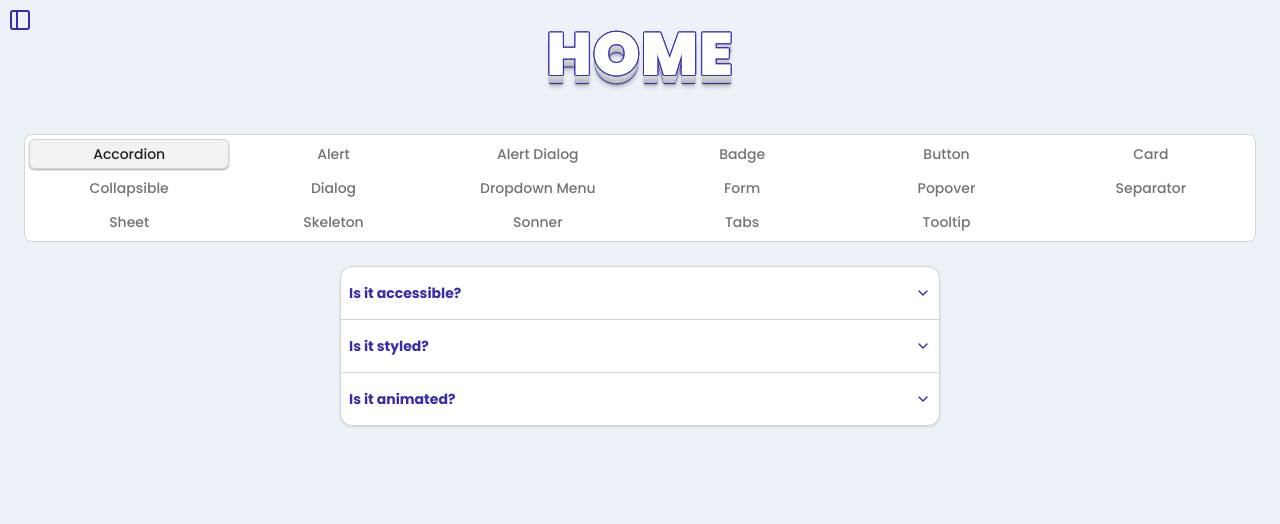
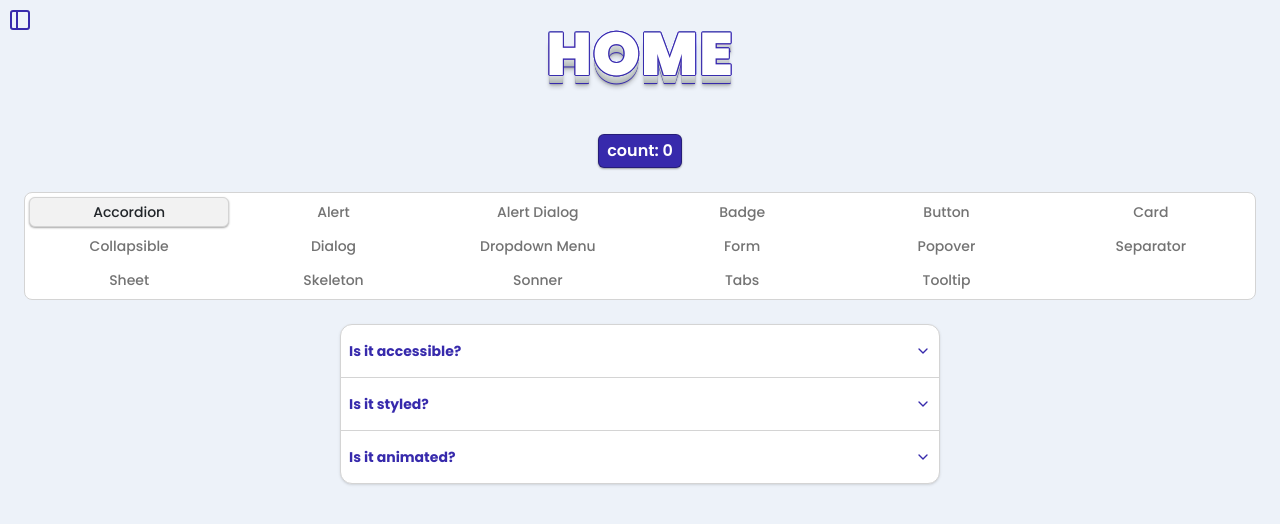
Before and after one commit to DavidCodina/nextjs-2025-template, a Next.js app: page / in a window 1280 px wide. Shown: the top 524 px of the page. Built offline with nearby package versions, Linux system fonts and the light colour scheme; no server answers; what use-context-selector would draw is missing.

Commit message:
Added Zustand

```diff
--- a/package.json
+++ b/package.json
@@ -42,7 +42,8 @@
     "sonner": "^2.0.1",
     "tailwind-merge": "^3.0.2",
     "tailwindcss-animate": "^1.0.7",
-    "use-context-selector": "^2.0.0"
+    "use-context-selector": "^2.0.0",
+    "zustand": "^5.0.3"
   },
   "devDependencies": {
     "@chromatic-com/storybook": "^3.2.6",
--- a/src/app/page.tsx
+++ b/src/app/page.tsx
@@ -1,31 +1,16 @@
 import { Page, PageContainer, Title } from 'components'
-// import { AccordionDemo } from 'components/accordion/AccordionDemo'
-// import { AlertDemo } from 'components/alert/AlertDemo'
-// import { AlertDialogDemo } from 'components/alert-dialog/AlertDialogDemo'
-// import { BadgeDemo } from 'components/badge/BadgeDemo'
-// import { ButtonDemo } from 'components/button/ButtonDemo'
-// import { CardDemo } from 'components/card/CardDemo'
-// import { CollapsibleDemo } from 'components/collapsible/CollapsibleDemo'
-// import { DialogDemo } from 'components/dialog/DialogDemo'
-// import { DropdownMenuDemo } from 'components/dropdown-menu/DropdownMenuDemo'
-// import { SeparatorDemo } from 'components/separator/SeparatorDemo'
-// import { PopoverDemo } from 'components/popover/PopoverDemo'
-// import { SheetDemo } from 'components/sheet/SheetDemo'
-// import { SkeletonDemo } from 'components/skeleton/SkeletonDemo'
-// import { SonnerDemo } from 'components/sonner/SonnerDemo'
-// import { TabsDemo } from 'components/tabs/TabsDemo'
-
 import { ComponentDemos } from '@/components/ComponentDemos'
+import { ClickCounter } from '@/stores/AppStore/AppStoreDemo'
 
 /* ========================================================================
 
 ======================================================================== */
 
-//# Add src/hooks
-//# Add in utils
-//# Add not-found.tsx, global-error.tsx, error.tsx
+// Todo: Test Button's loading spinner.
 
-//# How would I go about creating a button group?
+// Todo: Add not-found.tsx, global-error.tsx, error.tsx
+
+// Todo: Create ButtonGroup component.
 //# https://github.com/shadcn-ui/ui/discussions/4283
 //# Maybe rather than forcing it top-down, I can actually
 //# create a variant variant that checks itself and then
@@ -39,14 +24,11 @@ import { ComponentDemos } from '@/components/ComponentDemos'
 
 //! How can we change the offset in toolip and popover.
 
-//# Test the Button's loading spinner.
 //# I'm concerned that when it has an svg, then it's not removed while loading.
 
 //# Button has: aria-invalid:ring-destructive/20
 //# Something similar was on the badges, and I removed it.
 //# What is it?
-
-//# How can we enable backdrop click to close the dialog?
 
 //# Test dropdown menu that stays open against sidebar and sheet.
 
@@ -56,59 +38,20 @@ import { ComponentDemos } from '@/components/ComponentDemos'
 const Home = () => {
   return (
     <Page>
-      <PageContainer
-        style={
-          {
-            // minHeight: '200vh' ,
-            // border: '2px dashed red'
-          }
-        }
-      >
+      <PageContainer>
         <Title
-          // ref={titleRefCallback}
-          // ref={titleRef}
           as='h2'
           style={{
             marginBottom: 50,
             textAlign: 'center'
           }}
-          // className='dark:text-red-500'
-          // color='red'
         >
           Home
         </Title>
 
+        <ClickCounter />
+
         <ComponentDemos />
-
-        {/* <AccordionDemo /> */}
-
-        {/* <AlertDemo /> */}
-
-        {/* <AlertDialogDemo /> */}
-
-        {/* <BadgeDemo /> */}
-
-        {/* <ButtonDemo /> */}
-
-        {/* <CardDemo /> */}
-
-        {/* <CollapsibleDemo /> */}
-
-        {/* <DialogDemo /> */}
-
-        {/* <DropdownMenuDemo /> */}
-
-        {/* <PopoverDemo /> */}
-
-        {/* <SeparatorDemo /> */}
-
-        {/* <SheetDemo /> */}
-
-        {/* <SkeletonDemo /> */}
-
-        {/* <SonnerDemo /> */}
-
-        {/* <TabsDemo /> */}
       </PageContainer>
     </Page>
   )
--- /dev/null
+++ b/src/stores/AppStore/AppStoreDemo.tsx
@@ -0,0 +1,30 @@
+'use client'
+
+import { useAppStore } from '@/stores'
+import { Button } from '@/components'
+
+/* ========================================================================
+                              ClickCounter
+======================================================================== */
+
+export const ClickCounter = () => {
+  const count = useAppStore((state) => state.count)
+  const setCount = useAppStore((state) => state.setCount)
+
+  /* ======================
+          return
+  ====================== */
+
+  return (
+    <Button
+      className='mx-auto mb-6 block'
+      onClick={() => {
+        const newCount = count + 1
+
+        setCount(newCount)
+      }}
+    >
+      count: {count}
+    </Button>
+  )
+}
--- /dev/null
+++ b/src/stores/AppStore/countSlice.ts
@@ -0,0 +1,33 @@
+import { StateCreator } from 'zustand'
+
+export interface CountSlice {
+  count: number
+  setCount: (value: number) => void
+  resetCount: () => void
+}
+
+/* ========================================================================
+
+======================================================================== */
+
+export const createCountSlice: StateCreator<CountSlice> = (
+  set,
+  _get,
+  _store
+) => {
+  return {
+    count: 0,
+    setCount: (value) =>
+      // The first arg passed to set() can be either the full or partial slice object,
+      // or a callback fucntion that returns the full or partial slice object.
+      // The second arg passed to set() is the options replace boolean flag.
+      //
+      // Zustand uses state merging by default. This means that if you simply
+      // return { count: value }, that will then merge with other state in the slice.
+      // In other words, no need to do this: { ...state, count: value }
+      set((_state) => {
+        return { count: value }
+      }),
+    resetCount: () => set({ count: 0 })
+  }
+}
--- /dev/null
+++ b/src/stores/AppStore/index.ts
@@ -0,0 +1,20 @@
+import { create } from 'zustand'
+import { devtools /* , persist */ } from 'zustand/middleware'
+import { createCountSlice, CountSlice } from './countSlice'
+
+type AppStore = CountSlice
+
+/* ========================================================================
+
+======================================================================== */
+
+export const useAppStore = create<AppStore>()(
+  devtools(
+    (...args) => {
+      return {
+        ...createCountSlice(...args)
+      }
+    }
+    // { name: 'AppStore' }
+  )
+)
--- /dev/null
+++ b/src/stores/index.ts
@@ -0,0 +1 @@
+export * from './AppStore'
```
Also changed, not shown: 1 other file (tests, documents, lock files or other folders).
